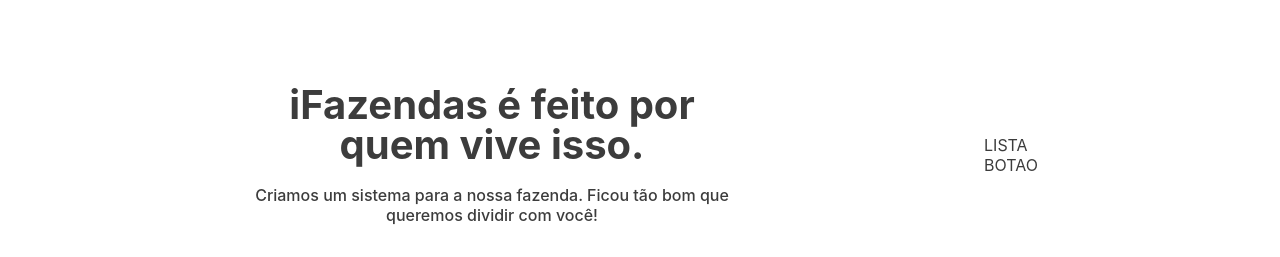
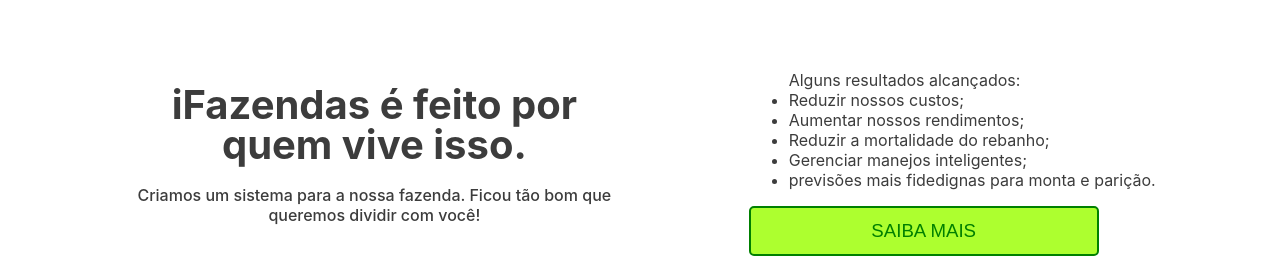
Before and after one commit to cauecoser/teste, a React (Create React App) app: page / in a window 1280 px wide. Shown: the part 695-952 px from the top of the page. Built offline with nearby package versions, Linux system fonts and the light colour scheme.

Commit message:
first white section update.

```diff
--- a/src/genericos/botao/botao.js
+++ b/src/genericos/botao/botao.js
@@ -2,7 +2,7 @@
 
 function Botao(props) {
     return (
-        <button id='botaogen' className={props.class} onClick=''>{props.nome}</button>
+        <button id='botaogen' className={props.class} onClick={props.onclick}>{props.nome}</button>
     )
 }
 
--- /dev/null
+++ b/src/genericos/itemlista/item.js
@@ -0,0 +1,9 @@
+import './item.css'
+
+function ItemLista(props){
+    return (
+        <li className={props.class}><img src={props.src} alt={props.alt}/>{props.nome}</li>
+    )
+}
+
+export default ItemLista
--- /dev/null
+++ b/src/genericos/lista/lista.js
@@ -0,0 +1,9 @@
+import './lista.css'
+
+function Lista(props){
+    return(
+        <ul className={props.class}>{props.nome}{props.children}</ul>
+    )
+}
+
+export default Lista
--- a/src/section1/section1.css
+++ b/src/section1/section1.css
@@ -24,3 +24,7 @@
     font-size: 12pt;
     font-weight: 500;
 }
+
+.botaos1 {
+    width: 350px;
+}
--- a/src/section1/section1.js
+++ b/src/section1/section1.js
@@ -1,3 +1,6 @@
+import Botao from '../genericos/botao/botao'
+import ItemLista from '../genericos/itemlista/item'
+import Lista from '../genericos/lista/lista'
 import './section1.css'
 
 function Section1(props){
@@ -8,8 +11,16 @@
                 <div className='t2s1'>Criamos um sistema para a nossa fazenda. Ficou tão bom que queremos dividir com você!</div>
             </div>
             <div className='direitas1'>
-                <div>LISTA</div>
-                <div>BOTAO</div>
+                <div className='divlistas1'>
+                    <Lista class='listas1' nome='Alguns resultados alcançados:'>
+                        <ItemLista nome='Reduzir nossos custos;'/>
+                        <ItemLista nome='Aumentar nossos rendimentos;'/>
+                        <ItemLista nome='Reduzir a mortalidade do rebanho;'/>
+                        <ItemLista nome='Gerenciar manejos inteligentes;'/>
+                        <ItemLista nome='previsões mais fidedignas para monta e parição.'/>
+                    </Lista>
+                </div>
+                <div className='botaos1'><Botao class='botaos1' nome='SAIBA MAIS' onclick=''></Botao></div>
             </div>
         </div>
     )
```
Also changed, not shown: src/genericos/itemlista/item.css (added), src/genericos/lista/lista.css (added).
